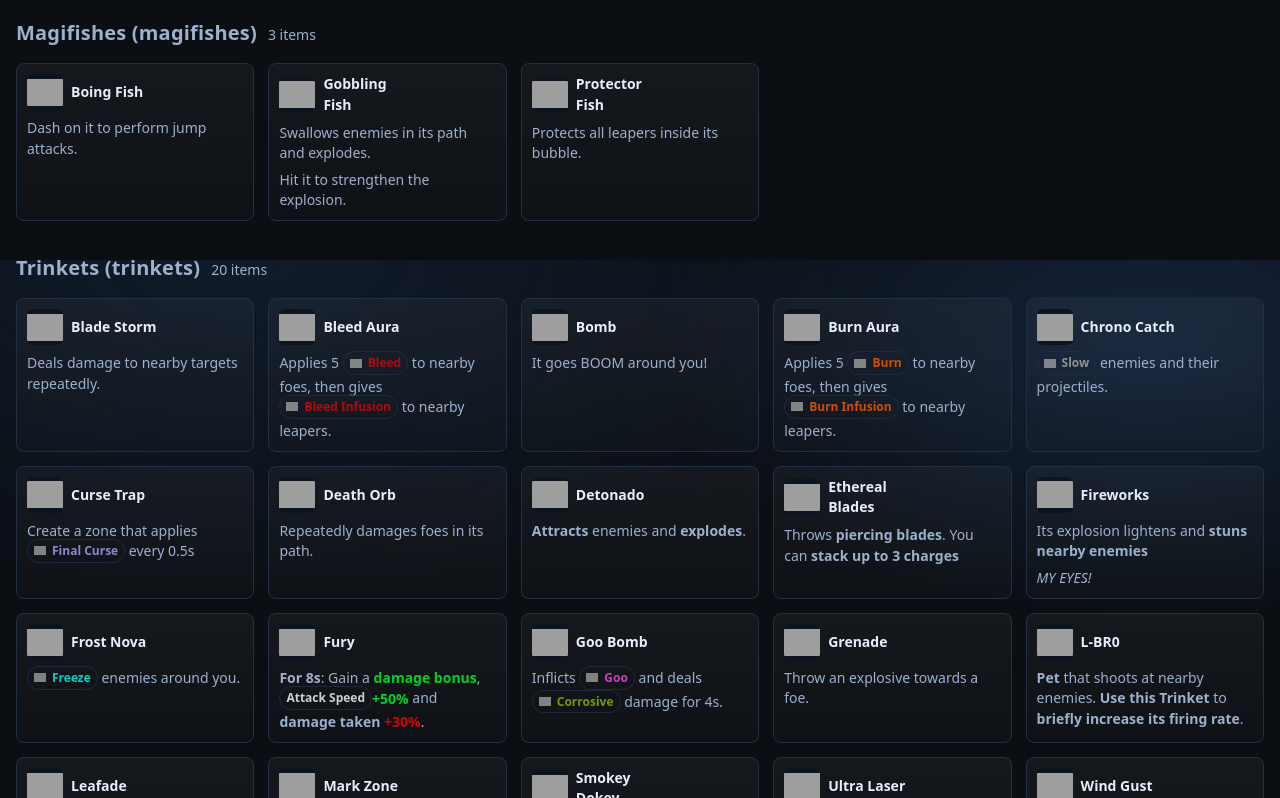
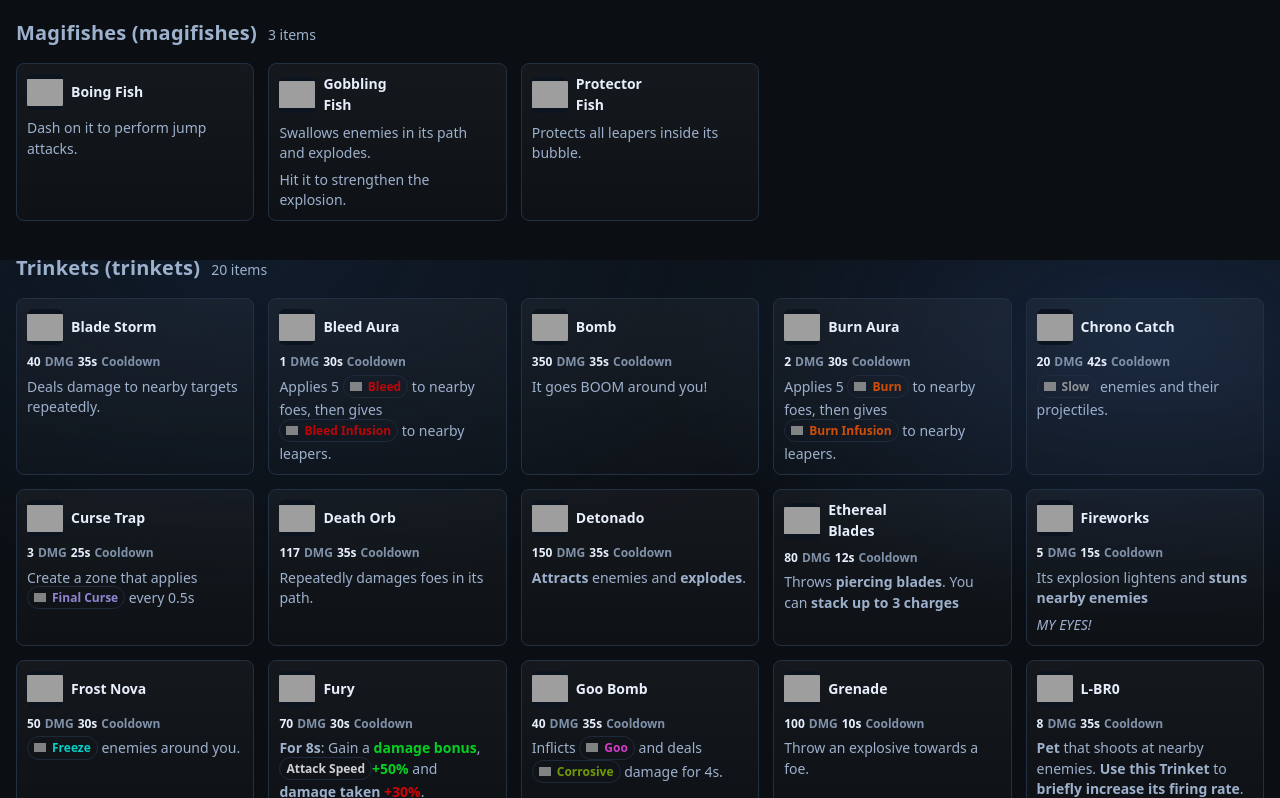
Before and after one commit to bahtyr/windblown-builds, a Next.js app in the folder apps/web/: page /all in a window 1280 px wide. Shown: the part 6940-7738 px from the top of the page. Built offline with nearby package versions, Linux system fonts and the light colour scheme.

Commit message:
card stats

```diff
--- a/apps/web/app/styles/browsing/3_card_contents.css
+++ b/apps/web/app/styles/browsing/3_card_contents.css
@@ -4,6 +4,46 @@
     max-width: 100%;
     margin: var(--space-3) 0;
     border-radius: var(--radius-sm);
+}
+
+.card-stats {
+    display: flex;
+    flex-wrap: wrap;
+    gap: var(--space-2);
+
+    align-items: flex-end;
+
+    margin-top: var(--space-3);
+    margin-bottom: var(--space-3);
+
+    /*background-color: var(--color-surface-chip);*/
+    /*border-bottom: 1px solid var(--color-border);*/
+
+    /*justify-content: flex-end;*/
+}
+
+.card-stat {
+    display: inline-flex;
+    align-items: center;
+    gap: var(--space-2);
+    /*border: 1px solid var(--border);*/
+    /*border-radius: var(--radius-full);*/
+    /*padding: var(--space-1) var(--space-3);*/
+    font-size: var(--font-size-xs);
+    background: transparent;
+}
+
+.card-stat-label {
+    color: var(--color-text-subtle);
+    font-weight: var(--font-weight-semibold);
+    /*font-weight: var(--font-weight-bold);*/
+}
+
+.card-stat-value {
+    color: var(--color-text);
+    /*color: var(--color-text-subtle);*/
+    font-weight: var(--font-weight-semibold);
+    /*font-weight: var(--font-weight-bold);*/
 }
 
 .rich-description {
--- a/apps/web/components/entity/EntityCard.tsx
+++ b/apps/web/components/entity/EntityCard.tsx
@@ -18,9 +18,15 @@ type Props = {
   onEntityFilter?: (id: string) => void;
 };
 
+type StatRow = {
+  label: string;
+  value: string;
+};
+
 export default function EntityCard({item, type, highlight, deck, likes, limits, fade, inDeck, onEntityFilter}: Props) {
   const presentInDeck = inDeck ?? deck.items.some((x) => x.id === `${type}:${item.name}`);
   const liked = likes.ids.has(`${type}:${item.name}`);
+  const stats = getEntityStats(item, type);
 
   const handleAdd = () => {
     const res = deck.add(makeDeckItem(type, item), limits);
@@ -83,6 +89,16 @@ export default function EntityCard({item, type, highlight, deck, likes, limits,
           )}
         </div>
       </div>
+      {stats.length > 0 && (
+        <div className="card-stats">
+          {stats.map((stat) => (
+            <div className="card-stat" key={stat.label}>
+              <span className="card-stat-value">{stat.value}</span>
+              <span className="card-stat-label">{stat.label}</span>
+            </div>
+          ))}
+        </div>
+      )}
       <RichText
         parts={item.richDescription}
         onEntityFilter={onEntityFilter}
@@ -90,3 +106,27 @@ export default function EntityCard({item, type, highlight, deck, likes, limits,
     </article>
   );
 }
+
+function getEntityStats(item: ScrapedEntity, type: EntityType): StatRow[] {
+  if (type === "weapons") {
+    return [
+      asStat("DMG", item.baseDamage),
+      asStat("Alter Attack DMG", item.alterattackBonus),
+    ].filter((stat): stat is StatRow => stat !== null);
+  }
+
+  if (type === "trinkets") {
+    return [
+      asStat("DMG", item.baseDamage),
+      asStat("Cooldown", item.cooldown),
+    ].filter((stat): stat is StatRow => stat !== null);
+  }
+
+  return [];
+}
+
+function asStat(label: string, value: string | undefined): StatRow | null {
+  const clean = value?.trim();
+  if (!clean) return null;
+  return {label, value: clean};
+}
--- a/apps/web/lib/types.ts
+++ b/apps/web/lib/types.ts
@@ -30,4 +30,10 @@ export interface ScrapedEntity {
   description: string;
   richDescription: RichDescriptionNode[];
   category?: string;
+  baseDamage?: string;
+  damageType?: string;
+  cooldown?: string;
+  alterattackBonus?: string;
+  unlockCost?: string;
+  unlockRequirement?: string;
 }
```
